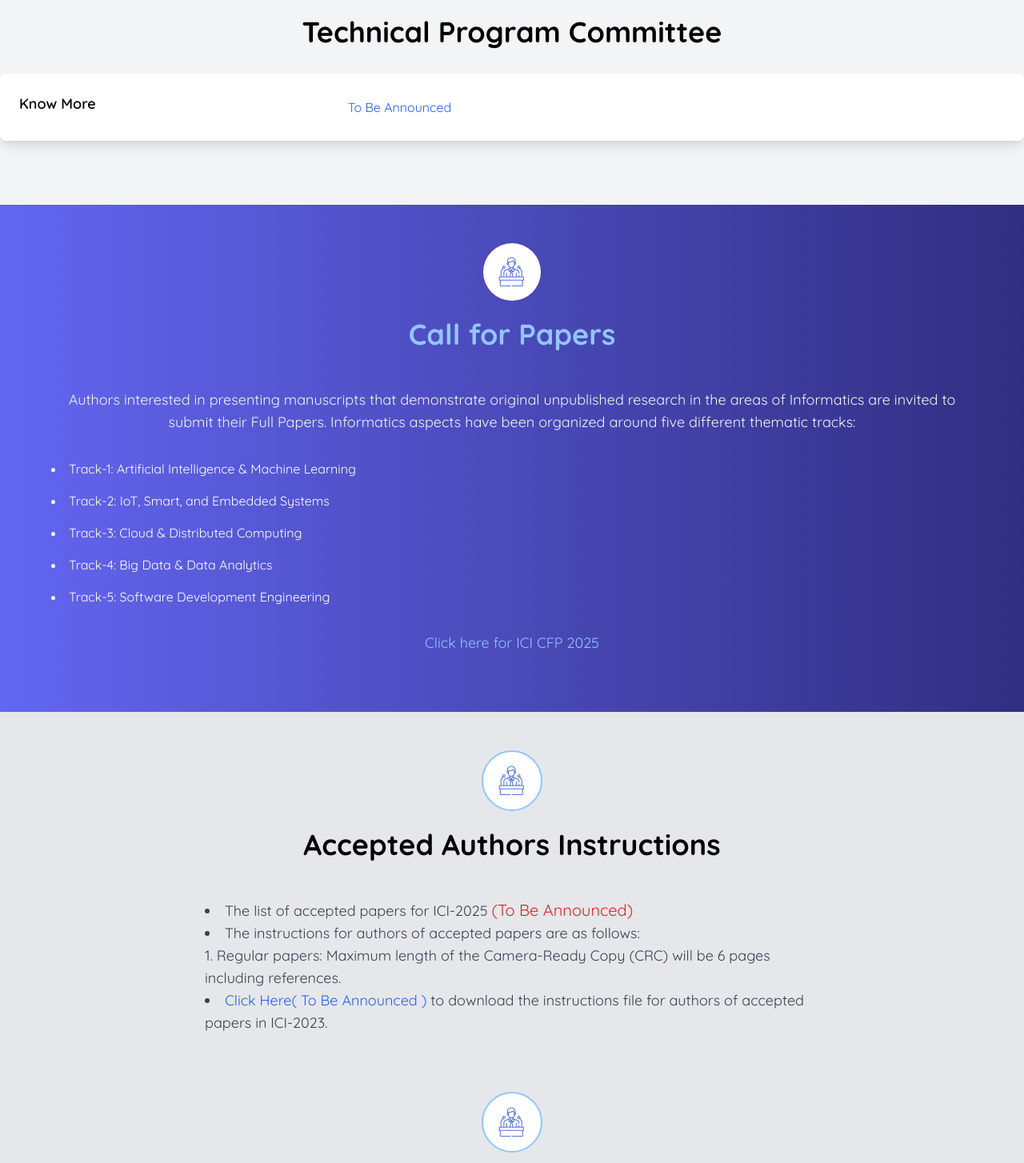
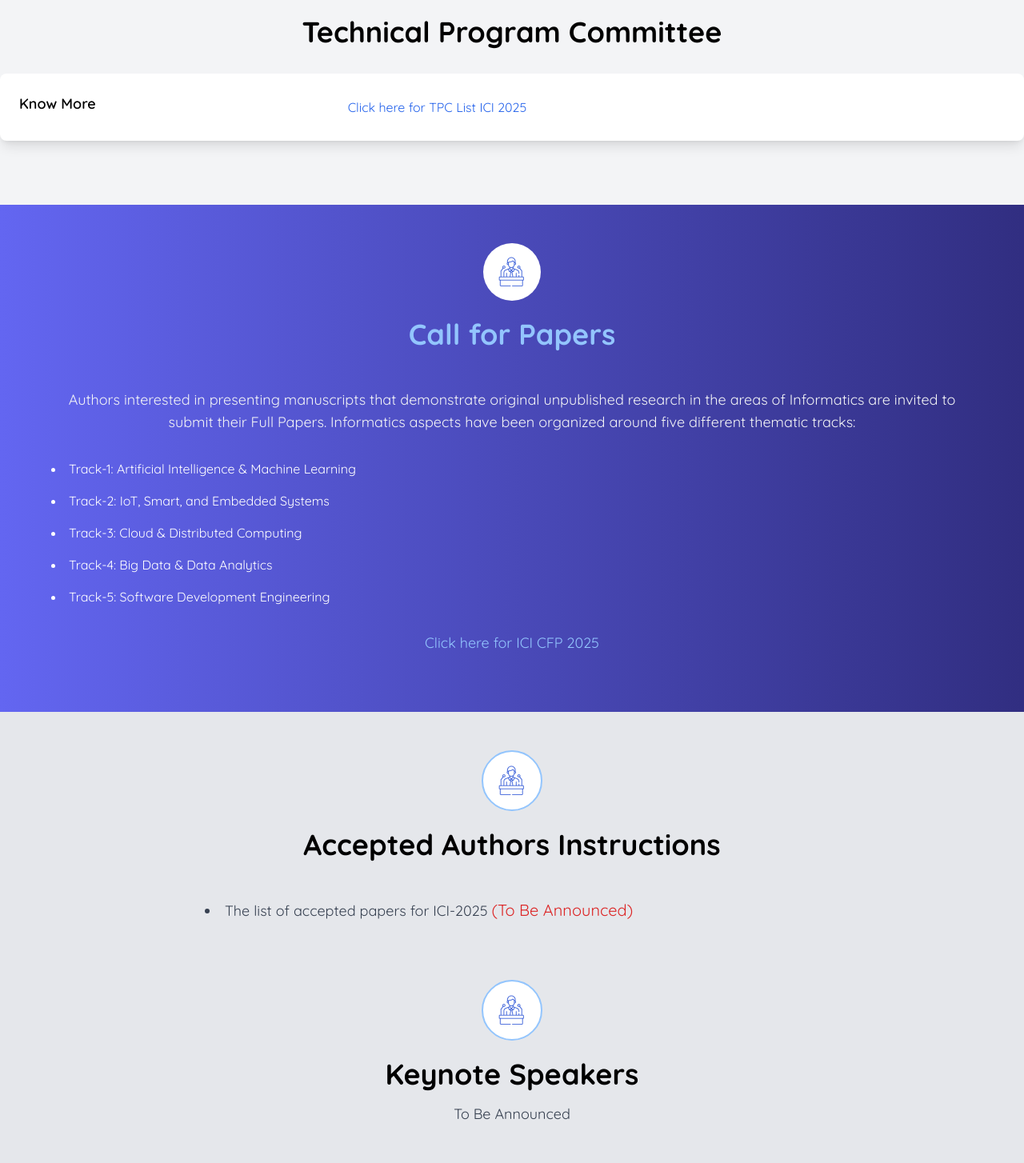
Before and after one commit to ici-jiit/ici-2025, a React (Vite) app: page / in a window 1280 px wide. Shown: the part 4525-5979 px from the top of the page at 80% size. Built offline with nearby package versions, Linux system fonts and the light colour scheme.

Commit message:
TPC List updated

```diff
--- a/src/components/CommitteeSection.jsx
+++ b/src/components/CommitteeSection.jsx
@@ -245,9 +245,8 @@ const CommitteeSection = () => {
           </div>
           <div className="col-span-2">
             <p className="text-gray-700">
-              <a href="#" download className="text-blue-600 hover:underline">
-                {/* Click here for TPC List ICI 2023 */}
-                To Be Announced
+              <a href="/Reviewer_List_ICI2025.pdf" download className="text-blue-600 hover:underline">
+                Click here for TPC List ICI 2025
               </a>
             </p>
           </div>
--- a/src/components/Speakers.jsx
+++ b/src/components/Speakers.jsx
@@ -46,7 +46,7 @@ const Speakers = () => {
                     (To Be Announced)
                   </a>
                 </li>
-                <li>
+                {/* <li>
                   The instructions for authors of accepted papers are as
                   follows:
                   <br />
@@ -63,7 +63,7 @@ const Speakers = () => {
                   </a>{" "}
                   to download the instructions file for authors of accepted
                   papers in ICI-2023.
-                </li>
+                </li> */}
               </ul>
             </div>
           </div>
```
Also changed, not shown: 1 other file (tests, documents, lock files or other folders).
